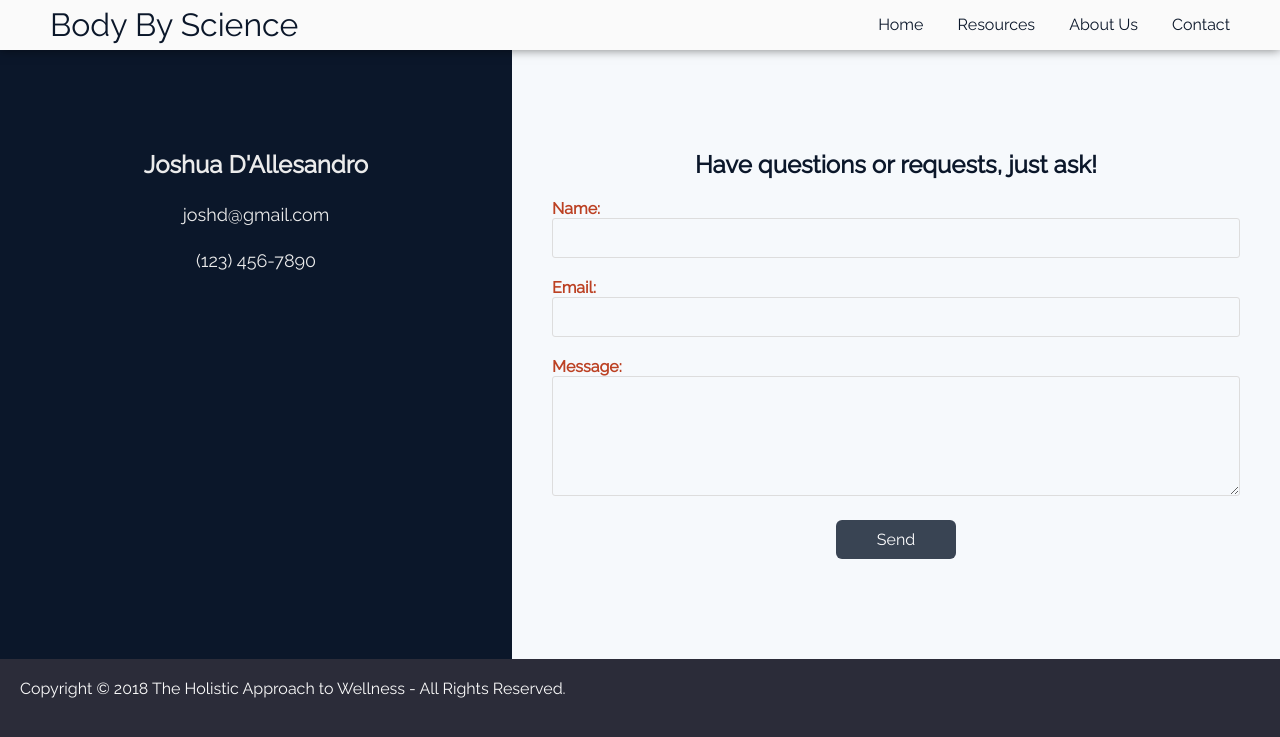
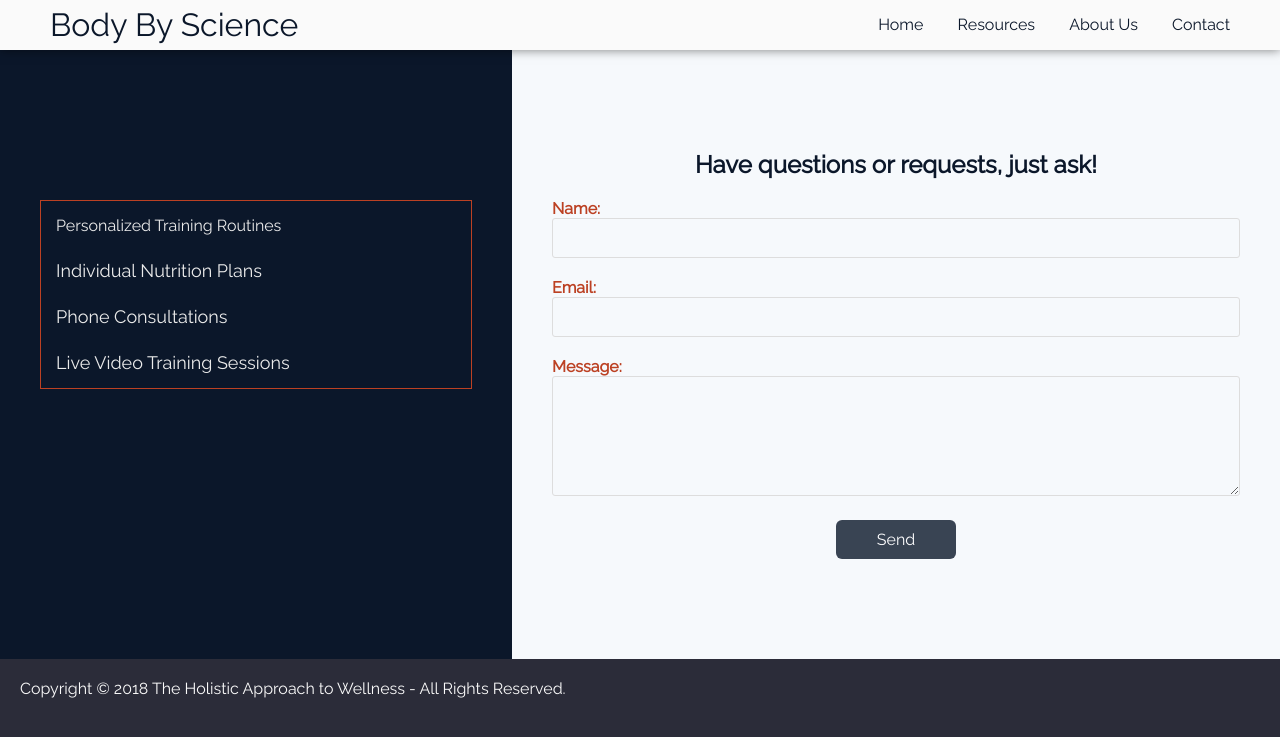
Before and after one commit to bdowe/body_by_science, a Python web app: template src/templates/contact.html in a window 1280 px wide. Shown: the top 737 px of the page. Run offline with Jinja, Linux system fonts and the light colour scheme; the template is opened without the code that fills it, so the values that code supplies are empty; style sheets or scripts are compiled from the project's sources; some libraries are stand-ins or nearby versions.

Commit message:
Add konami code, modify info on contact page

```diff
--- a/src/models/posts/views.py
+++ b/src/models/posts/views.py
@@ -1,7 +1,6 @@
 import src.models.posts.errors as PostErrors
-from flask import Blueprint, request, session, render_template, jsonify, url_for
+from flask import Blueprint, request, render_template, jsonify, url_for
 from src.models.posts.post import Post
-from src.models.users.user import User
 import src.models.users.decorators as user_decorators
 from werkzeug.utils import redirect
 import datetime
--- a/src/static/css/compiled/contact.css
+++ b/src/static/css/compiled/contact.css
@@ -8,17 +8,23 @@
   padding: 150px 40px 100px;
 }
 .contact .flex-row .flex-column.contact-info {
+  padding-top: 200px;
   flex-basis: auto;
   width: 40%;
   background-color: #0B172A;
   color: #EBEBEB;
 }
-.contact .flex-row .flex-column.contact-info h2 {
+.contact .flex-row .flex-column.contact-info .info-container {
+  padding: 15px;
+  border: 1px solid #BC4123;
+}
+.contact .flex-row .flex-column.contact-info .info-container h2 {
   text-align: center;
+  text-decoration: underline;
 }
-.contact .flex-row .flex-column.contact-info .contact-subtext {
+.contact .flex-row .flex-column.contact-info .info-container .contact-subtext:not(:first-child) {
+  opacity: 1;
   margin-top: 25px;
-  text-align: center;
   font-size: 18px;
 }
 .contact .flex-row .flex-column.contact-form {
--- /dev/null
+++ b/src/static/css/compiled/special.css
@@ -0,0 +1,15 @@
+.special {
+  position: absolute;
+  width: 100%;
+  height: 500px;
+  padding-top: 230px;
+  font-size: 40px;
+  opacity: 0.8;
+  text-align: center;
+  display: none;
+  top: 100px;
+  background-color: #FFF;
+}
+.special.visible {
+  display: block;
+}
--- a/src/static/css/contact.less
+++ b/src/static/css/contact.less
@@ -5,17 +5,23 @@
         .flex-column {
             padding: 150px 40px 100px;
             &.contact-info {
+                padding-top: 200px;
                 flex-basis: auto;
                 width: 40%;
                 background-color: #0B172A;
                 color: #EBEBEB;
-                h2 {
-                    text-align: center;
-                }
-                .contact-subtext {
-                    margin-top: 25px;
-                    text-align: center;
-                    font-size: 18px;
+                .info-container {
+                    padding: 15px;
+                    border: 1px solid #BC4123;
+                    h2 {
+                        text-align: center;
+                        text-decoration: underline;
+                    }
+                    .contact-subtext:not(:first-child) {
+                        opacity: 1;
+                        margin-top: 25px;
+                        font-size: 18px;
+                    }
                 }
             }
             &.contact-form {
--- a/src/static/css/main.css
+++ b/src/static/css/main.css
@@ -9,3 +9,4 @@
 @import "compiled/about.css";
 @import "compiled/resources.css";
 @import "compiled/resource.css";
+@import "compiled/special.css";
--- /dev/null
+++ b/src/static/css/special.less
@@ -0,0 +1,15 @@
+.special {
+    position: absolute;
+    width: 100%;
+    height: 500px;
+    padding-top: 230px;
+    font-size: 40px;
+    opacity: 0.8;
+    text-align: center;
+    display: none;
+    top: 100px;
+    background-color: #FFF;
+    &.visible {
+        display: block;
+    }
+}
--- a/src/templates/base.html
+++ b/src/templates/base.html
@@ -13,6 +13,7 @@
 </head>
 <body>
 {% include 'header.html' %}
+{% include 'special.html' %}
 {% block content %}
 
 {% endblock %}
@@ -21,6 +22,7 @@
 
 <script src="{{ url_for('static', filename='js/slick/slick.min.js') }}"></script>
 <script>
+    $(document).ready(function(){
         $('.slides').slick({
             fade: true,
             autoplay: true,
@@ -28,6 +30,7 @@
             arrows: false,
             dots: true
         });
+    });
 </script>
 <!--<script src="https://code.jquery.com/jquery-3.2.1.slim.min.js" integrity="sha384-KJ3o2DKtIkvYIK3UENzmM7KCkRr/rE9/Qpg6aAZGJwFDMVNA/GpGFF93hXpG5KkN" crossorigin="anonymous"></script>-->
 <!--<script src="https://cdnjs.cloudflare.com/ajax/libs/popper.js/1.12.3/umd/popper.min.js" integrity="sha384-vFJXuSJphROIrBnz7yo7oB41mKfc8JzQZiCq4NCceLEaO4IHwicKwpJf9c9IpFgh" crossorigin="anonymous"></script>-->
--- a/src/templates/contact.html
+++ b/src/templates/contact.html
@@ -5,9 +5,12 @@
     <div class="flex-row">
         <div class="overlay hidden"></div>
         <div class="flex-column contact-info">
-            <h2>Joshua D'Allesandro</h2>
-            <div class="contact-subtext">joshd@gmail.com</div>
-            <div class="contact-subtext">(123) 456-7890</div>
+            <div class="info-container">
+                <div class="contact-subtext">Personalized Training Routines</div>
+                <div class="contact-subtext">Individual Nutrition Plans</div>
+                <div class="contact-subtext">Phone Consultations</div>
+                <div class="contact-subtext">Live Video Training Sessions</div>
+            </div>
         </div>
         <div class="flex-column contact-form">
             <h2>Have questions or requests, just ask!</h2>
--- /dev/null
+++ b/src/templates/special.html
@@ -0,0 +1,24 @@
+<div class="special">
+    I SEE YOU MINKY!!!!
+</div>
+<script>
+    $(document).ready(function(){
+        var secret = '38384040373937396665';
+        var input = "";
+        var timer;
+
+        $(document).keyup(function(e) {
+            input += e.which;
+            clearTimeout(timer);
+            timer = setTimeout(function() { input = ""; }, 1000);
+            check_input();
+        });
+
+        function check_input() {
+            if(input == secret) {
+                console.log('equal');
+                $('.special').addClass('visible');
+            }
+        };
+    });
+</script>
```
Lines whose indentation alone changed are shown as unchanged.
